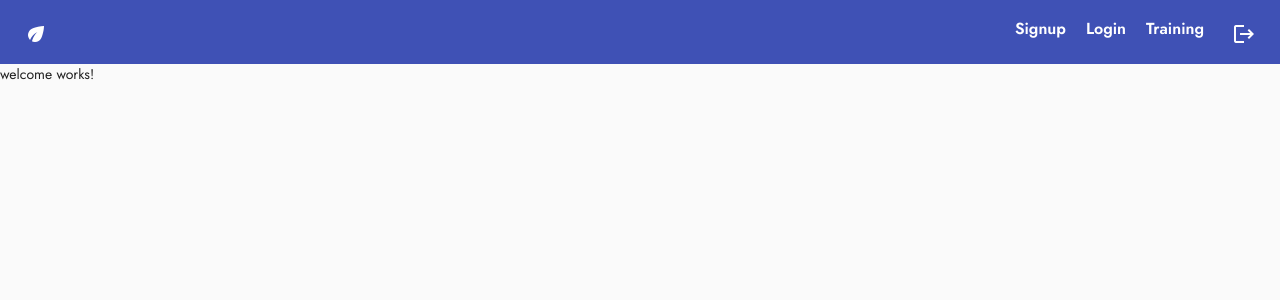
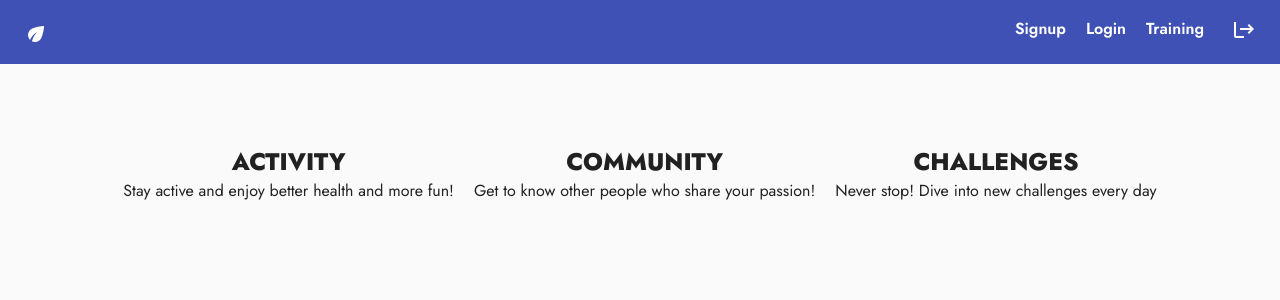
Before and after one commit to VLarz/ng-fitness-tracker, an Angular app: page / in a window 1280 px wide. Shown: the top 300 px of the page. Built offline with nearby package versions, Linux system fonts and the light colour scheme.

Commit message:
Add welcome content

```diff
--- a/src/app/components/shared/components/header/header.component.scss
+++ b/src/app/components/shared/components/header/header.component.scss
@@ -11,6 +11,10 @@ a {
   padding: 0;
 }
 
-// #icon {
-//   line-height: 1.5;
-// }
+#icon {
+  line-height: 0.65;
+}
+
+mat-toolbar {
+  margin-bottom: 80px;
+}
--- a/src/app/components/welcome/welcome.component.html
+++ b/src/app/components/welcome/welcome.component.html
@@ -1 +1,14 @@
-<p>welcome works!</p>
+<div class="welcome" fxLayout="column" fxLayout.gt-md="row" fxLayoutGap="20px" fxLayoutAlign="center center">
+  <section>
+    <h1>ACTIVITY</h1>
+    <p>Stay active and enjoy better health and more fun!</p>
+  </section>
+  <section>
+    <h1>COMMUNITY</h1>
+    <p>Get to know other people who share your passion!</p>
+  </section>
+  <section>
+    <h1>CHALLENGES</h1>
+    <p>Never stop! Dive into new challenges every day</p>
+  </section>
+</div>
--- a/src/app/components/welcome/welcome.component.scss
+++ b/src/app/components/welcome/welcome.component.scss
@@ -0,0 +1,3 @@
+.welcome {
+  text-align: center;
+}
--- a/src/index.html
+++ b/src/index.html
@@ -10,7 +10,7 @@
   <link href="https://fonts.googleapis.com/css2?family=Jost:wght@300;400;500;600;800&display=swap" rel="stylesheet">
   <link href="https://fonts.googleapis.com/icon?family=Material+Icons" rel="stylesheet">
 </head>
-<body class="mat-typography">
+<body>
   <app-root></app-root>
 </body>
 </html>
```
